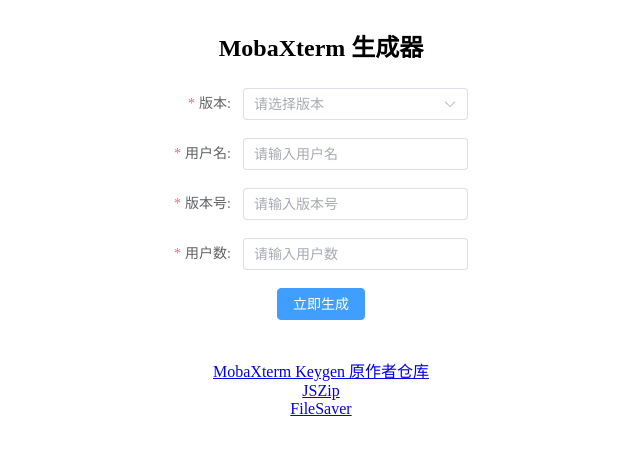
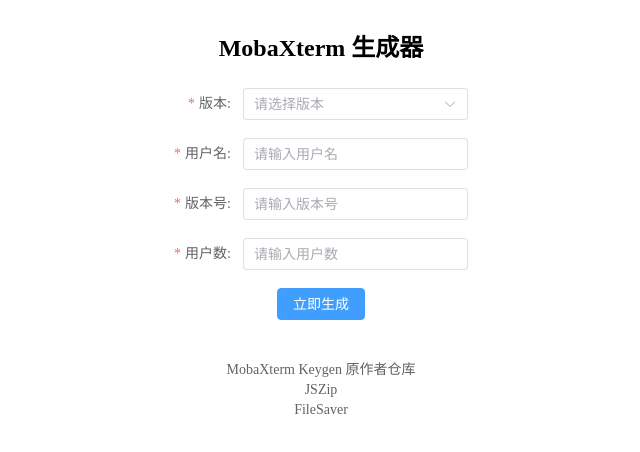
Before and after one commit to Qian-MoBai/MobaXterm-Keygen, a Vue app: page / in a window 1280 px wide. Shown: the top 452 px of the page, without its empty margins (319-959 px from the left). Built offline with nearby package versions, Linux system fonts and the light colour scheme.

Commit message:
feat(ui): 替换底部链接为 Element Plus 组件
- 在组件类型定义中新增 ElLink 类型支持
- 将原生 a 标签替换为 el-link 组件
- 统一链接样式以符合 Element Plus 设计规范

```diff
--- a/components.d.ts
+++ b/components.d.ts
@@ -16,6 +16,7 @@ declare module 'vue' {
     ElFormItem: typeof import('element-plus/es')['ElFormItem']
     ElHeader: typeof import('element-plus/es')['ElHeader']
     ElInput: typeof import('element-plus/es')['ElInput']
+    ElLink: typeof import('element-plus/es')['ElLink']
     ElMain: typeof import('element-plus/es')['ElMain']
   }
 }
--- a/src/App.vue
+++ b/src/App.vue
@@ -98,9 +98,9 @@ const generateLicenseFile = async (license: string) => {
       </el-form>
     </el-main>
     <el-footer class="footer">
-      <a href="https://github.com/flygon2018/MobaXterm-keygen">MobaXterm Keygen 原作者仓库</a>
-      <a href="https://stuk.github.io/jszip">JSZip</a>
-      <a href="https://github.com/eligrey/FileSaver.js">FileSaver</a>
+      <el-link href="https://github.com/flygon2018/MobaXterm-keygen">MobaXterm Keygen 原作者仓库</el-link>
+      <el-link href="https://stuk.github.io/jszip">JSZip</el-link>
+      <el-link href="https://github.com/eligrey/FileSaver.js">FileSaver</el-link>
     </el-footer>
   </el-container>
 </template>
```
